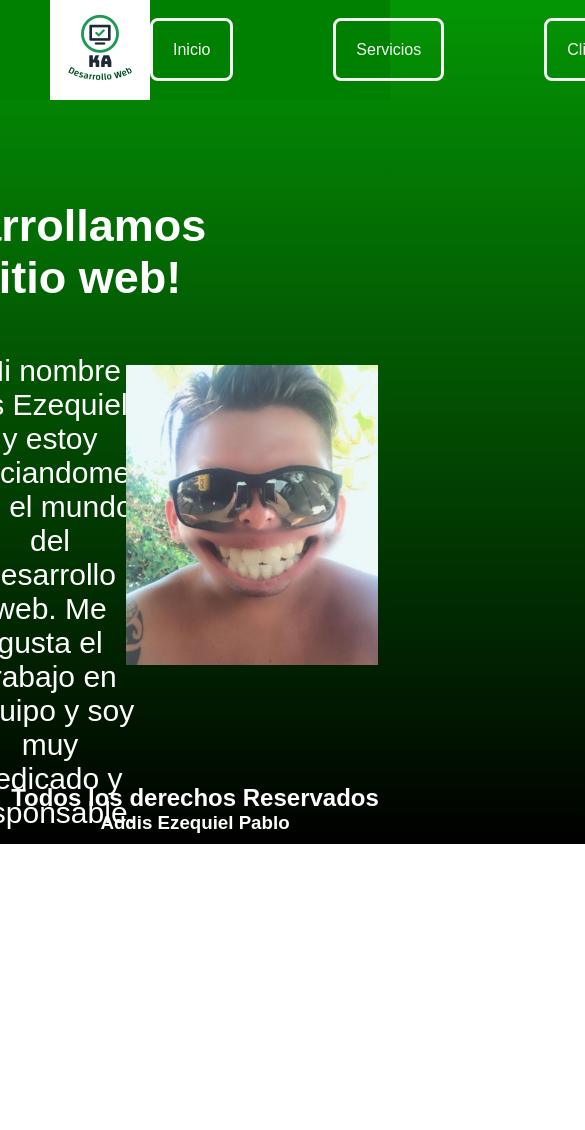
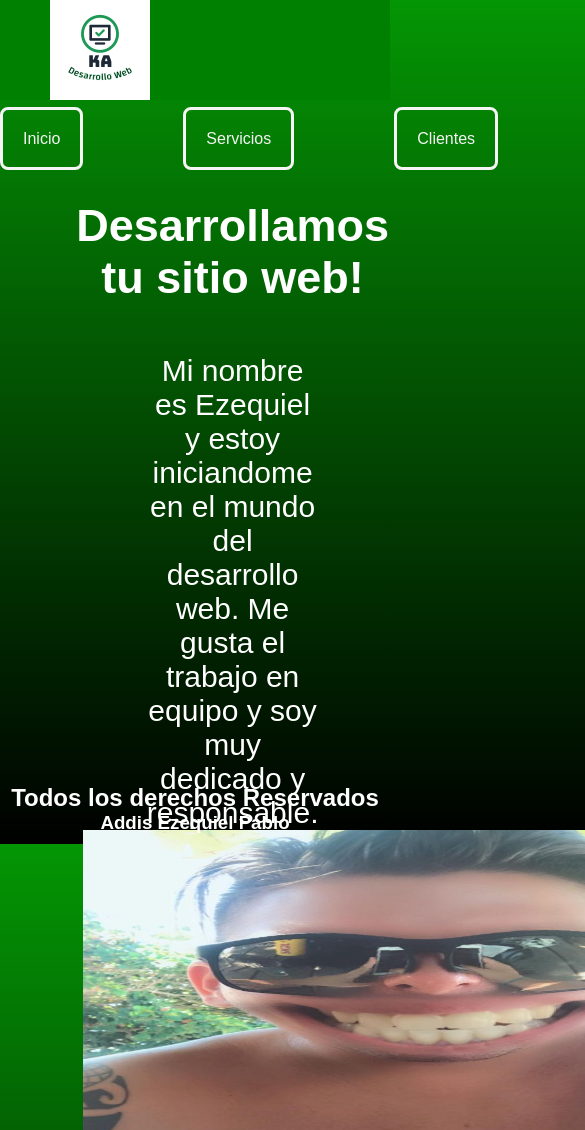
Before and after one commit to kelocai/LandingPagePortfolio, a plain HTML site: page index.html in a window 390 px wide. Shown: the top 1130 px of the page, 585 px wide, since content can reach past the window. Before the commit the page ends 844 px from the top, so only its background shows below. Drawn offline with Linux system fonts and the light colour scheme.

Commit message:
trabaje en las media queries

```diff
--- a/style.css
+++ b/style.css
@@ -102,6 +102,22 @@ body {
     box-shadow: 0 0 80px rgba(0, 0, 0, 0.8);
 }
 
-@media only screen and (max-width: 800px) and (min-width: 600px) {
+@media screen and (max-width: 980px) {
+    .header {
+        width: %;
+        display: flex;
+        flex-wrap: wrap;
+        gap: 30px;
+    }
+
+    .cuerpo {
+        width: 68%;
+        display: flex;
+        flex-direction: column;
+        justify-content: center;
+        align-items: center;
+        background-repeat: no-repeat;
+        background-attachment: scroll;
+    }
 
 }
```
